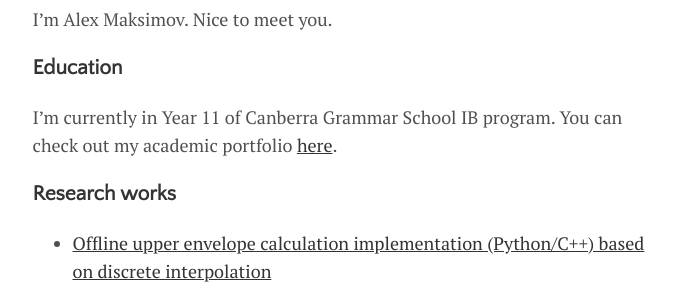
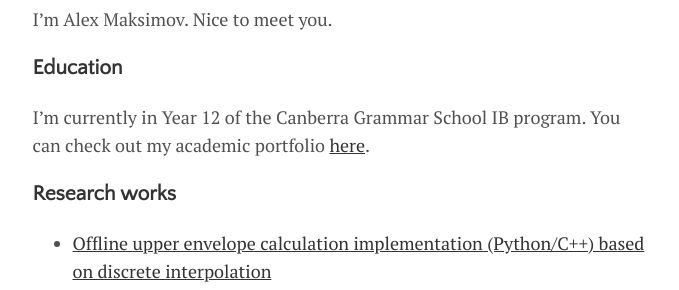
Before and after one commit to ASMaksimov2007/about, a Jekyll site: the page built from index.md, in a window 1280 px wide. Shown: the part 215-505 px from the top of the page, without its empty margins (300-979 px from the left). Built offline with Jekyll 4.4.1, drawn with Linux system fonts in a browser that asks for light colours.

Commit message:
Update index.md

```diff
--- a/index.md
+++ b/index.md
@@ -7,7 +7,7 @@ I'm Alex Maksimov. Nice to meet you.
 
 ### Education
 
-I'm currently in Year 11 of Canberra Grammar School IB program. You can check out my academic portfolio [here](https://maleksware.github.io/portfolio-alex).
+I'm currently in Year 12 of the Canberra Grammar School IB program. You can check out my academic portfolio [here](https://maleksware.github.io/portfolio-alex).
 
 ### Research works
 
```
